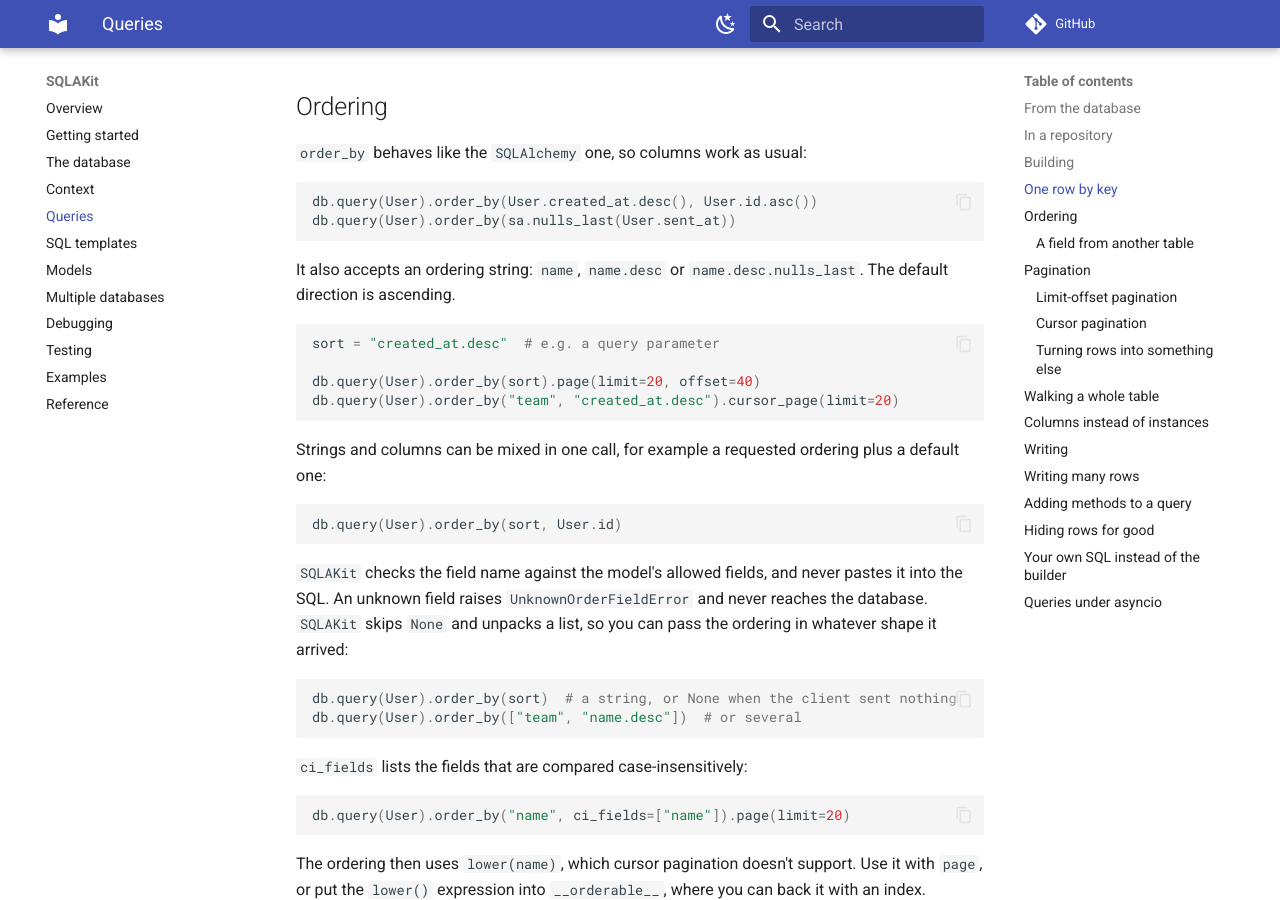
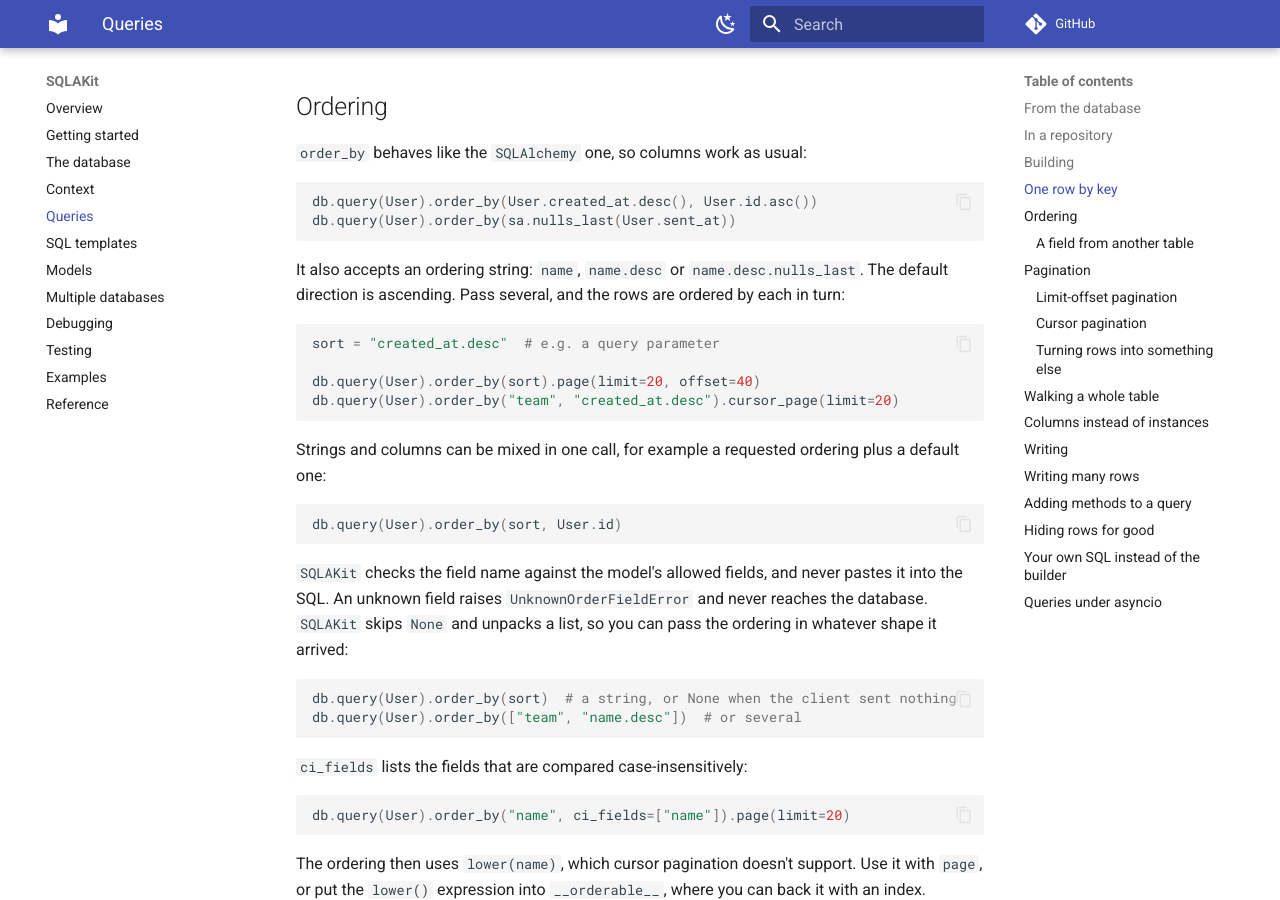
Before and after one commit to antonrh/sqlakit, an MkDocs documentation site: the page built from docs/queries.md, in a window 1280 px wide and 900 px high, scrolled down 4321 px. Built offline with MkDocs 1.6.1 and Material for MkDocs 9.7.7, drawn with Linux system fonts in a browser that asks for light colours; comment, search, counter and statistics services are not loaded.

Commit message:
Say that order_by takes several sort strings

````diff
--- a/docs/queries.md
+++ b/docs/queries.md
@@ -204,7 +204,8 @@ db.query(User).order_by(sa.nulls_last(User.sent_at))
 ```
 
 It also accepts an ordering string: `name`, `name.desc` or
-`name.desc.nulls_last`. The default direction is ascending.
+`name.desc.nulls_last`. The default direction is ascending. Pass several, and
+the rows are ordered by each in turn:
 
 ```python
 sort = "created_at.desc"  # e.g. a query parameter
````
Also changed, not shown: 1 other file.
